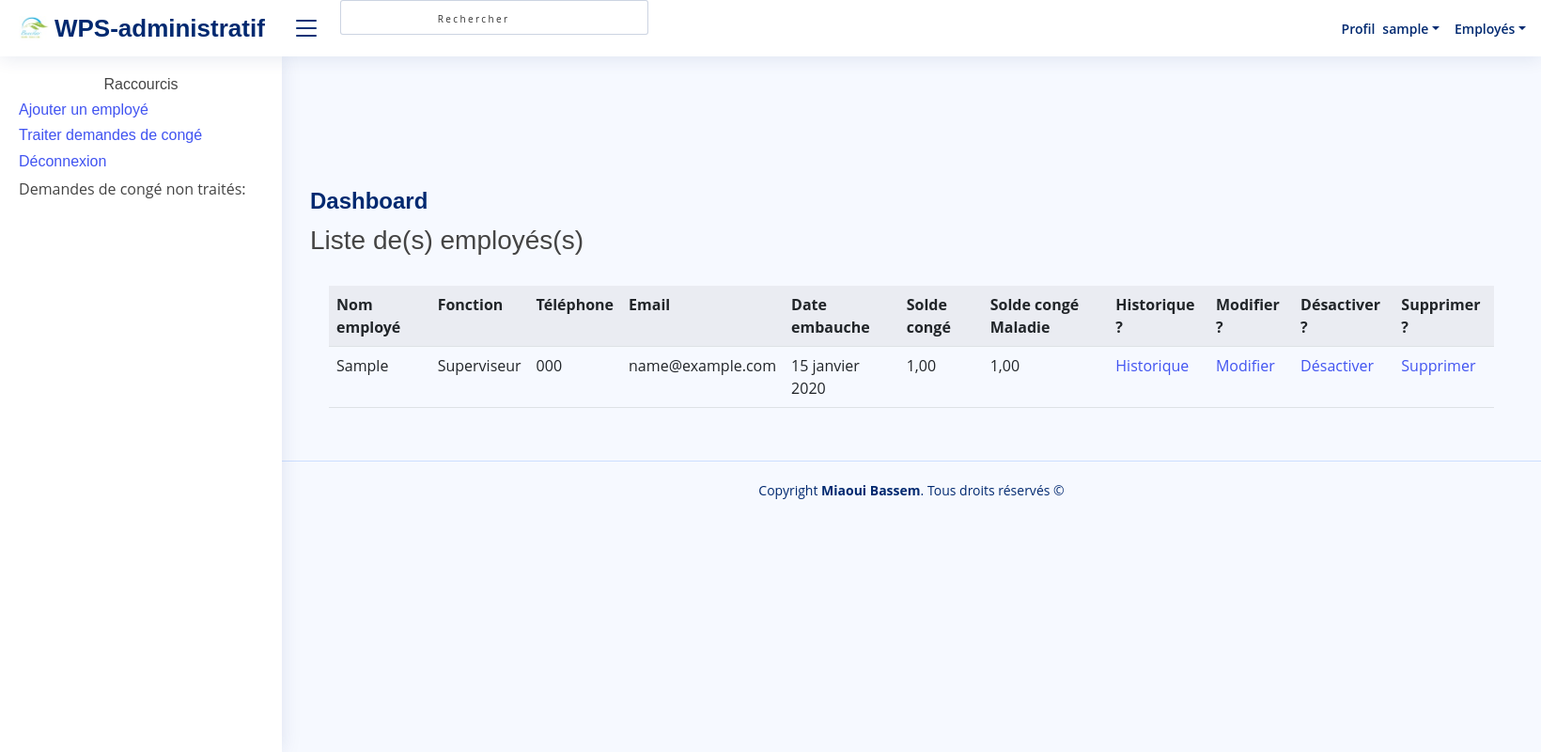
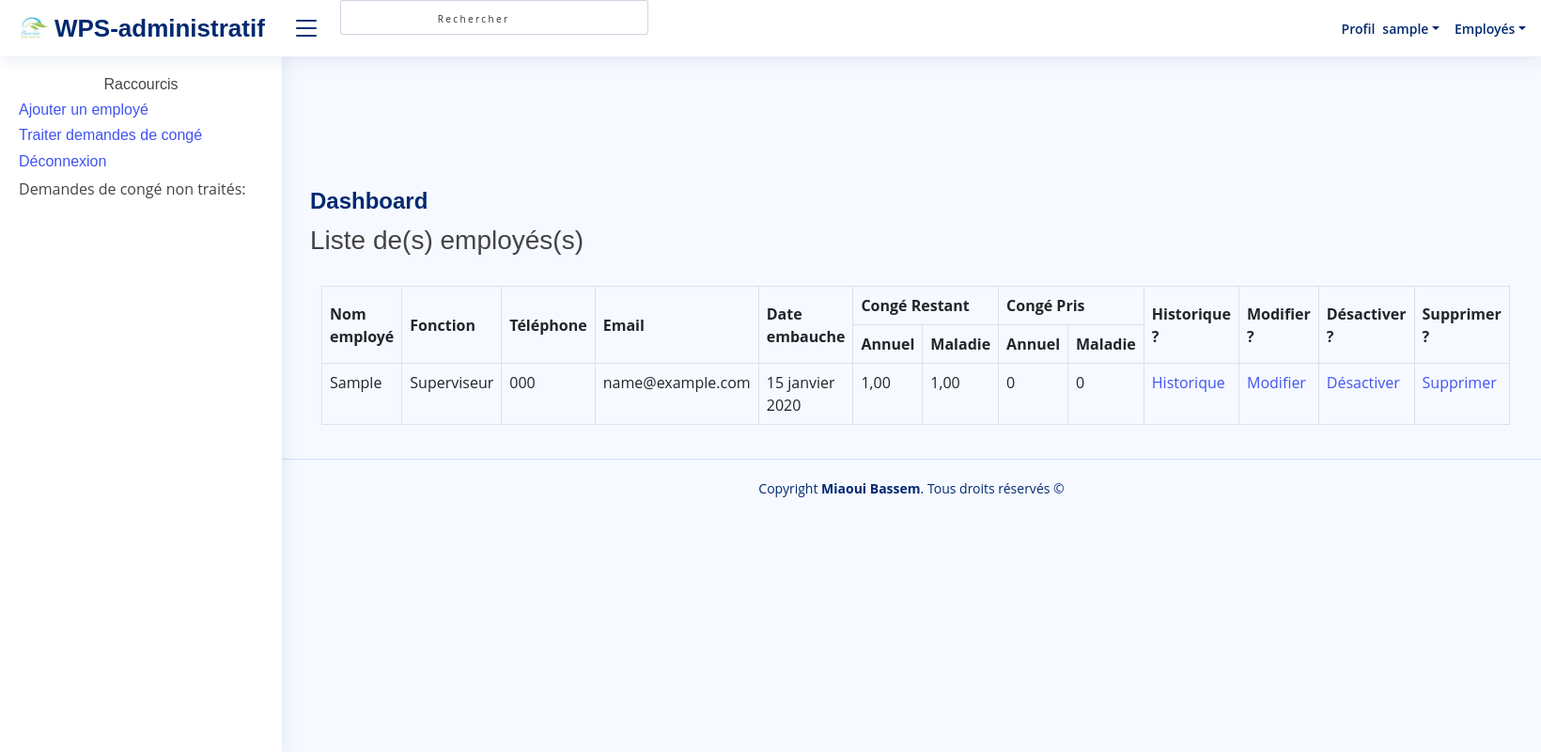
Before and after one commit to bassemWps/admi, a Django app: page /employe/liste/ in a window 1640 px wide. Shown: the whole page at 94% size. Run offline with Django 4.2, Linux system fonts and the light colour scheme; a user stored in the database is signed in; tables that the repository leaves empty hold one stand-in row (values such as "Sample post"); some libraries are stand-ins or nearby versions.

Commit message:
nouvel finalizer

```diff
--- a/admi/templates/employe_list.html
+++ b/admi/templates/employe_list.html
@@ -7,27 +7,39 @@
 
 
 {% block content %}
-
+<style>
+th{vertical-align:middle;}
+</style>
 <h3>Liste de(s)  employés(s) </h3>
 <br>
 
 
-<div class="card-body">
+<div class="container">
 
-    <table class="table table-striped ">
+    <table class="table table-bordered">
 <tr>
-<th>Nom employé</th>
-<th>Fonction</th>
-<th>Téléphone</th>
-<th>Email</th>
-<th>Date embauche</th>
-<th>Solde congé</th>
-<th>Solde congé Maladie</th>
-<th>Historique ?</th>
-<th>Modifier ?</th>
-<th>Désactiver ?</th>
-<th>Supprimer ?</th>
+<th rowspan="2">Nom employé</th>
+<th rowspan="2">Fonction</th>
+<th rowspan="2">Téléphone</th>
+<th rowspan="2">Email</th>
+<th rowspan="2">Date embauche</th>
+<th colspan="2">Congé Restant</th>
+<th colspan="2">Congé Pris</th>
+
+<th rowspan="2">Historique ?</th>
+<th rowspan="2">Modifier ?</th>
+<th rowspan="2">Désactiver ?</th>
+<th rowspan="2">Supprimer ?</th>
+
+
 </tr>
+<tr>
+    <th>Annuel</th>
+    <th>Maladie</th>
+    <th>Annuel</th>
+    <th>Maladie</th>
+
+    </tr>
 {% for ab in emp %}
 <tr>
 <td>{{ab.user.first_name}}</td>
@@ -37,10 +49,14 @@
 <td>{{ab.date_embauche}} </td>
 <td>{{ab.nbrEmp.last.solde_conge}} </td>
 <td>{{ab.nbrEmp.last.solde_conge_maladie}} </td>
+<td>{{ab.nombre_conges_annuels}}</td>
+<td>{{ab.nombre_conges_maladie}}</td>
+
 <td><a href="{% url 'admi:liste_demander_conge' ab.id %}">Historique</a></td>
 <td><a href="{% url 'admi:employe_modifier' ab.id%}">Modifier</a></td>
 <td><a href="{% url 'admi:employe_deactiver' ab.id%}">Désactiver</a></td>
 <td><a href="{% url 'admi:employe_supprimer' ab.id%}">Supprimer</a></td>
+
 </tr>
 {% endfor %}
 </table></div>
--- a/admi/templates/register.html
+++ b/admi/templates/register.html
@@ -6,6 +6,6 @@
 <form method="post">
 {{ user_form.as_p }}
 {% csrf_token %}
-<p><button type="button" class="btn btn-outline-success">Créer compte</button></p>
+<p><button type="submit" class="btn btn-outline-success">Créer compte</button></p>
 </form>
 {% endblock %}
--- a/admi/views.py
+++ b/admi/views.py
@@ -88,9 +88,12 @@ def deconnexion(request):
     messages.success(request, f'Vous avez été deconnecté')
     return redirect('admi:connexion')
 
-
+import re
 def register(request):
     if request.method == 'POST':
+        if User.objects.filter(email=request.POST.get('email')).exists():
+            messages.warning(request,"Veuillez choisir un autre email utilisateur")
+            return redirect('admi:connexion')
         user_form = UserRegistrationForm(request.POST)
         if user_form.is_valid():
             new_user = user_form.save(commit=False)
@@ -100,6 +103,17 @@ def register(request):
             new_user.save()
             Employe.objects.create(user=new_user,phone=user_form.cleaned_data['phone'],actif=True)
         else:
+            phone_regex = re.compile(r'^\d{8}$')
+            if request.POST.get('password') != request.POST.get('password2'):
+                messages.warning(request,"Les mots de passe ne sont pas identiques")
+                print(f"{request.POST.get('password')} et  {request.POST.get('password2')}")
+            if not phone_regex.match(request.POST.get('phone')):
+                messages.warning(request,"Un numéro de tel doit comporter 8 chiffres")
+            if User.objects.filter(username=request.POST.get('username')).exists():
+                messages.warning(request,"Veuillez choisir un autre nom utilisateur")
+
+
+
             messages.warning(request,"Un problème est survenu")
             return redirect('admi:connexion')
         messages.success(request, f'Votre compte à été créée avec succés')
@@ -216,12 +230,26 @@ class EmployeDesactivateView(UpdateView):
 @staff_member_required
 def employe_list(request):
 
-
+    annee_en_cours = ExtractYear(date.today())
     employe = Employe.objects.filter(actif=True).exclude(fonction='Administrateur')
 
+    employes_avec_nombre_conges = employe.annotate(
+        nombre_conges_annuels=Sum(
+            Case(
+                When(CongEmp__DateDebut__year=annee_en_cours, CongEmp__Accepte=True, CongEmp__type_conge='Congé Annuel',  then=F('CongEmp__duree')),default=0,
+                output_field=DecimalField()
+            )
+        ),
+        nombre_conges_maladie=Sum(
+            Case(
+                When(CongEmp__DateDebut__year=annee_en_cours, CongEmp__Accepte=True, CongEmp__type_conge='Congé de Maladie',  then=F('CongEmp__duree')),default=0,
+                output_field=DecimalField()
+            )
+        ),
+    )
 
 
-    return render(request, 'employe_list.html', {'emp'  : employe ,
+    return render(request, 'employe_list.html', {'emp'  : employes_avec_nombre_conges ,
 
                                                 } )
 
```
Also changed, not shown: admi/planifie.py (+6 -5 lines).
